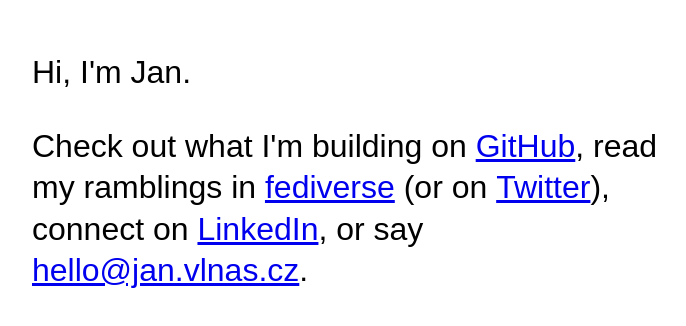
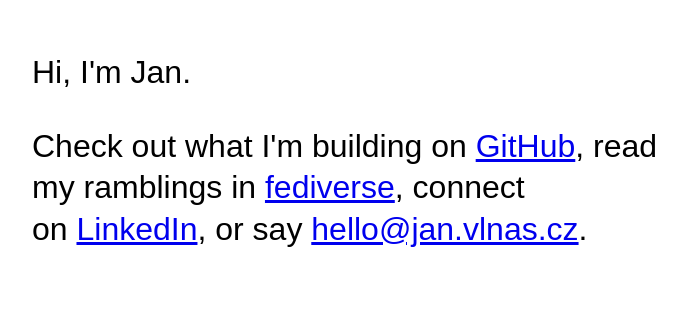
Before and after one commit to jnv/jan.vlnas.cz, a plain HTML site: page index.html in a window 1280 px wide. Shown: the part 244-570 px from the top of the page, without its empty margins (288-974 px from the left). Drawn offline with Linux system fonts and the light colour scheme.

Commit message:
Update index.html

```diff
--- a/index.html
+++ b/index.html
@@ -29,8 +29,8 @@
     <p>
       Check out what I&apos;m building
       on&nbsp;<a href="https://github.com/jnv" rel="me">GitHub</a>,
-      read my ramblings in&nbsp;<a href="https://mastodon.social/@jnv" rel="me">fediverse</a>
-      (or on&nbsp;<a href="https://twitter.com/janvlnas" rel="me">Twitter</a>),
+      read my ramblings in&nbsp;<a href="https://mastodon.social/@jnv" rel="me">fediverse</a>,
+
       connect on&nbsp;<a href="https://www.linkedin.com/in/janvlnas/" rel="me">LinkedIn</a>,
       or say <a href="mailto:hello@jan.vlnas.cz" rel="me">hello@jan.vlnas.cz</a>.
     </p>
```
